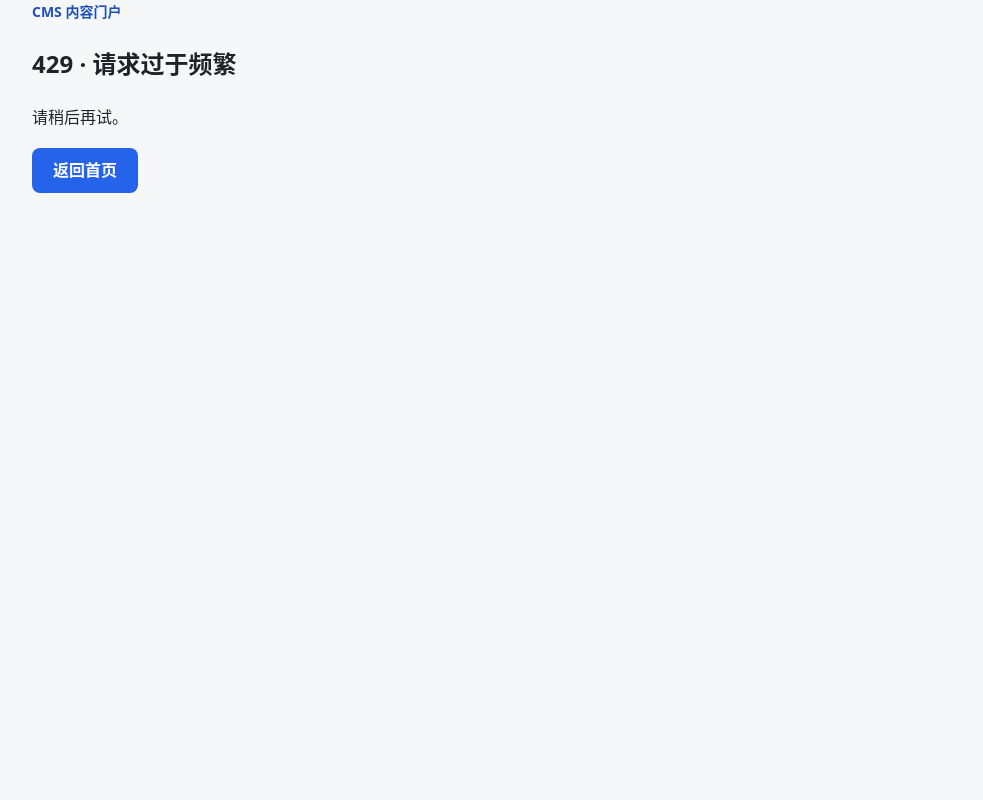
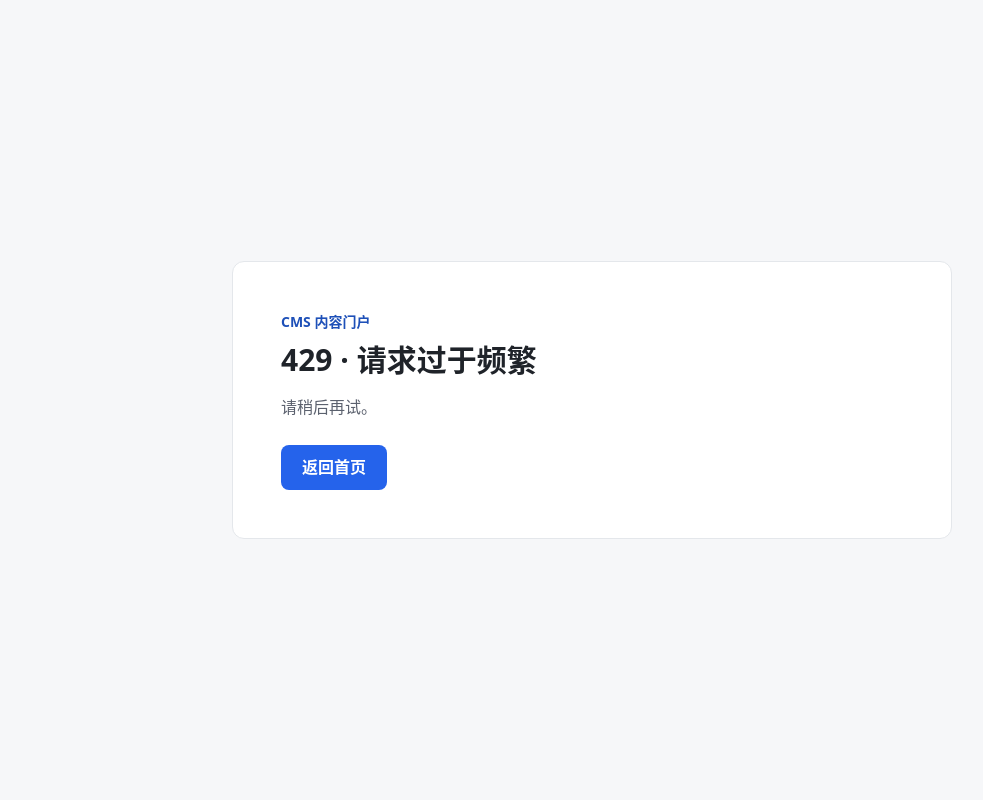
Before and after one commit to nirvanafaith/django-cms-course-project, a Django app: template cms_site/templates/429.html in a window 1280 px wide. Shown: the whole page, without its empty margins (48-1031 px from the left). Run offline with Django 5.2, Linux system fonts and the light colour scheme; the template is opened without the code that fills it, so the values that code supplies are empty; parts of the project's set-up code (start-up, migrations or seed data) failed here and were passed over.

Commit message:
style: 补充错误页面响应式样式
Ultraworked with [Sisyphus](https://github.com/code-yeongyu/oh-my-openagent)

Co-authored-by: Sisyphus <clio-agent@sisyphuslabs.ai>

```diff
--- a/cms_site/static/css/custom.css
+++ b/cms_site/static/css/custom.css
@@ -78,6 +78,10 @@ h1, h2, h3 { color: var(--cms-text); font-weight: 600; letter-spacing: 0; text-w
 .message-success { background: var(--cms-success-soft); border-color: var(--cms-success); }
 .message-warning { background: var(--cms-warning-soft); border-color: var(--cms-warning); }
 .message-error { background: var(--cms-danger-soft); border-color: var(--cms-danger); }
+.error-page { min-height: 100dvh; display: grid; place-items: center; padding-block: var(--cms-space-8); }
+.error-panel { width: min(100%, var(--cms-read-max)); padding: var(--cms-space-12); background: var(--cms-surface); border: 1px solid var(--cms-border); border-radius: var(--cms-radius-lg); }
+.error-panel h1 { margin: 0; font-size: var(--cms-text-3xl); line-height: 1.2; }
+.error-panel > p:not(.eyebrow) { max-width: 38rem; margin: var(--cms-space-4) 0 var(--cms-space-6); color: var(--cms-text-secondary); }
 @media (max-width: 48rem) {
     .site-nav { flex-wrap: wrap; }
     .nav-toggle { display: inline-flex; }
@@ -98,6 +102,7 @@ h1, h2, h3 { color: var(--cms-text); font-weight: 600; letter-spacing: 0; text-w
     .article-row span { white-space: normal; }
     .section-heading { align-items: flex-start; flex-direction: column; }
     .empty-state { padding: var(--cms-space-8) var(--cms-space-4); }
+    .error-panel { padding: var(--cms-space-8) var(--cms-space-4); }
 }
 @media (prefers-reduced-motion: reduce) {
     html { scroll-behavior: auto; }
```
